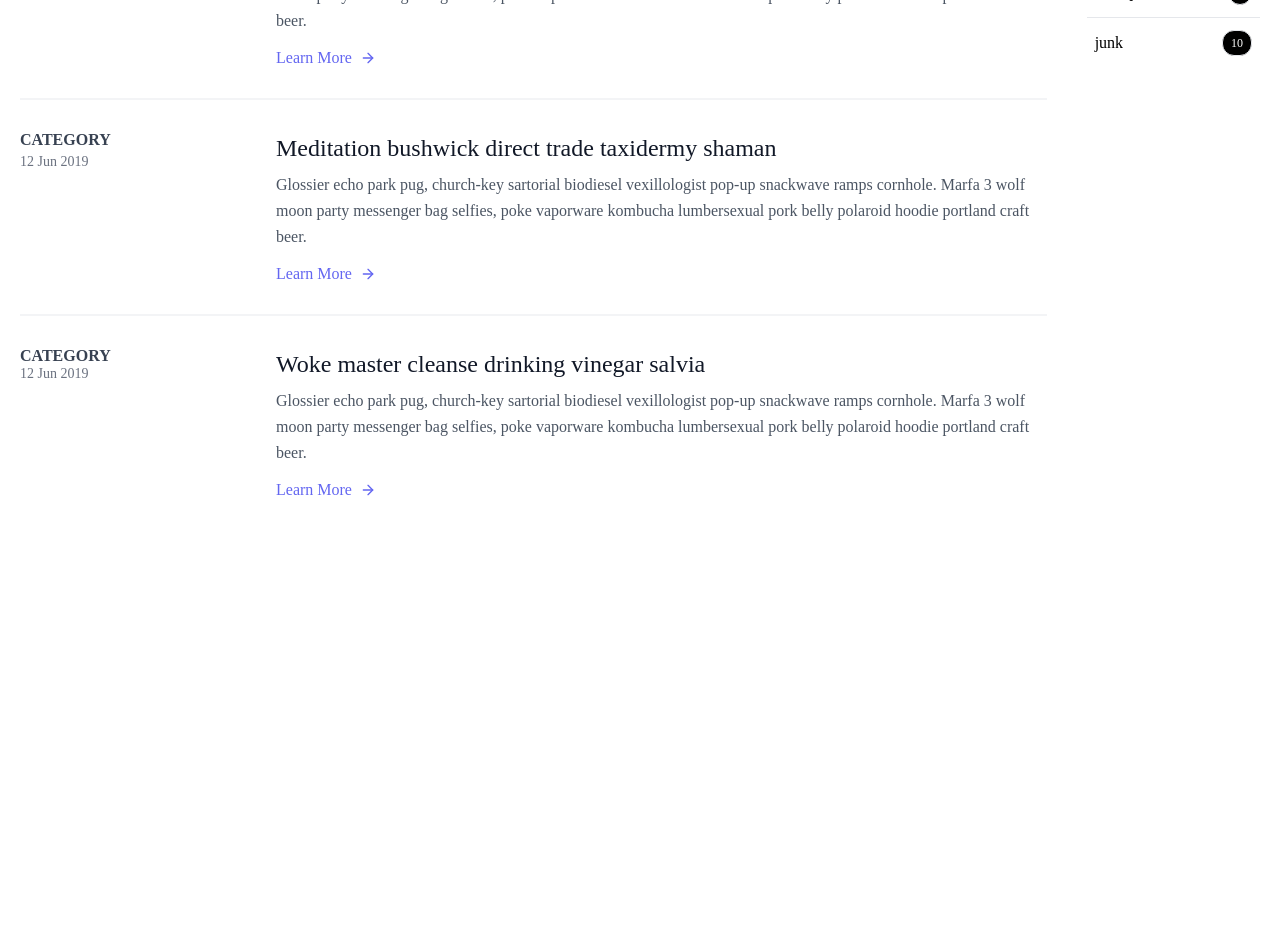
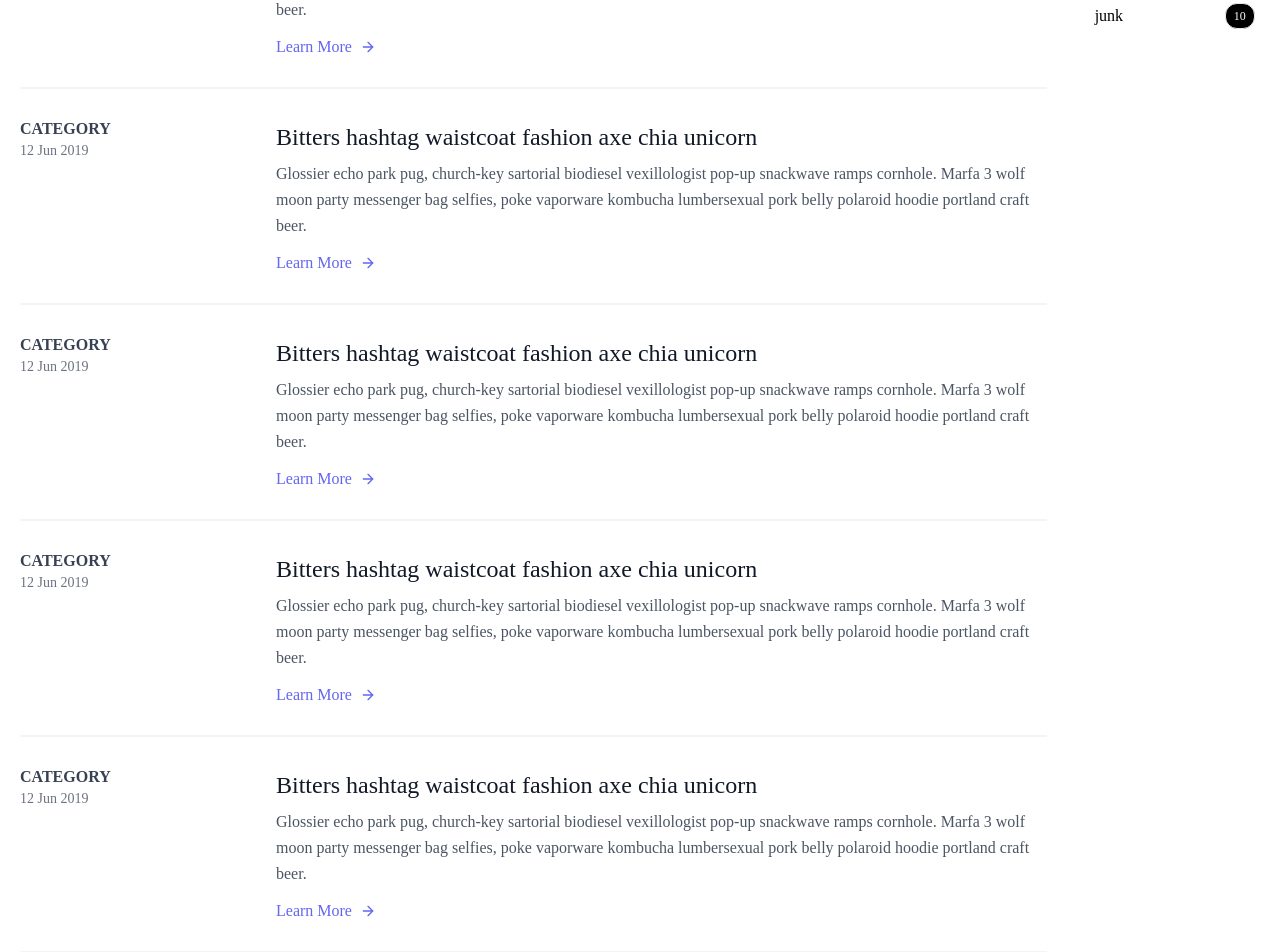
Before and after one commit to dongsun1/dongsun1.dev, a Next.js app: page / in a window 1280 px wide. Shown: the part 180-1132 px from the top of the page. Before the commit the page ends 800 px from the top, so only its background shows below. Built offline with nearby package versions, Linux system fonts and the light colour scheme.

Commit message:
sidebar position sticky

```diff
--- a/components/header.tsx
+++ b/components/header.tsx
@@ -2,13 +2,13 @@
 
 export default function Header() {
   return (
-    <header className="container mx-auto text-gray-600 body-font absolute flex w-full border-b">
+    <header className="container mx-auto text-gray-600 body-font flex w-full border-b">
       <div className="container mx-auto flex flex-wrap p-5 flex-col md:flex-row items-center">
         <Link className="flex title-font font-medium items-center text-gray-900 mb-4 md:mb-0" href="/">
           <span className="ml-3 text-xl">dongsun1 Blog</span>
         </Link>
         <nav className="md:ml-auto flex flex-wrap items-center text-base justify-center">
-          <Link href="/home" className="mr-5 hover:text-gray-900">
+          <Link href="/" className="mr-5 hover:text-gray-900">
             HOME
           </Link>
           <Link href="/about" className="mr-5 hover:text-gray-900">
--- a/components/posts.tsx
+++ b/components/posts.tsx
@@ -1,8 +1,148 @@
 export default function Posts() {
   return (
-    <section className="text-gray-600 body-font overflow-hidden w-5/6">
-      <div className="container px-5 py-24">
+    <section className="mt-4 text-gray-600 body-font overflow-hidden w-5/6">
+      <div className="container px-5 ">
         <div className="-my-8 divide-y-2 divide-gray-100">
+          <div className="py-8 flex flex-wrap md:flex-nowrap">
+            <div className="md:w-64 md:mb-0 mb-6 flex-shrink-0 flex flex-col">
+              <span className="font-semibold title-font text-gray-700">CATEGORY</span>
+              <span className="mt-1 text-gray-500 text-sm">12 Jun 2019</span>
+            </div>
+            <div className="md:flex-grow">
+              <h2 className="text-2xl font-medium text-gray-900 title-font mb-2">Bitters hashtag waistcoat fashion axe chia unicorn</h2>
+              <p className="leading-relaxed">
+                Glossier echo park pug, church-key sartorial biodiesel vexillologist pop-up snackwave ramps cornhole. Marfa 3 wolf moon party messenger bag
+                selfies, poke vaporware kombucha lumbersexual pork belly polaroid hoodie portland craft beer.
+              </p>
+              <a className="text-indigo-500 inline-flex items-center mt-4">
+                Learn More
+                <svg
+                  className="w-4 h-4 ml-2"
+                  viewBox="0 0 24 24"
+                  stroke="currentColor"
+                  strokeWidth="2"
+                  fill="none"
+                  strokeLinecap="round"
+                  strokeLinejoin="round"
+                >
+                  <path d="M5 12h14"></path>
+                  <path d="M12 5l7 7-7 7"></path>
+                </svg>
+              </a>
+            </div>
+          </div>
+          <div className="py-8 flex flex-wrap md:flex-nowrap">
+            <div className="md:w-64 md:mb-0 mb-6 flex-shrink-0 flex flex-col">
+              <span className="font-semibold title-font text-gray-700">CATEGORY</span>
+              <span className="mt-1 text-gray-500 text-sm">12 Jun 2019</span>
+            </div>
+            <div className="md:flex-grow">
+              <h2 className="text-2xl font-medium text-gray-900 title-font mb-2">Bitters hashtag waistcoat fashion axe chia unicorn</h2>
+              <p className="leading-relaxed">
+                Glossier echo park pug, church-key sartorial biodiesel vexillologist pop-up snackwave ramps cornhole. Marfa 3 wolf moon party messenger bag
+                selfies, poke vaporware kombucha lumbersexual pork belly polaroid hoodie portland craft beer.
+              </p>
+              <a className="text-indigo-500 inline-flex items-center mt-4">
+                Learn More
+                <svg
+                  className="w-4 h-4 ml-2"
+                  viewBox="0 0 24 24"
+                  stroke="currentColor"
+                  strokeWidth="2"
+                  fill="none"
+                  strokeLinecap="round"
+                  strokeLinejoin="round"
+                >
+                  <path d="M5 12h14"></path>
+                  <path d="M12 5l7 7-7 7"></path>
+                </svg>
+              </a>
+            </div>
+          </div>
+          <div className="py-8 flex flex-wrap md:flex-nowrap">
+            <div className="md:w-64 md:mb-0 mb-6 flex-shrink-0 flex flex-col">
+              <span className="font-semibold title-font text-gray-700">CATEGORY</span>
+              <span className="mt-1 text-gray-500 text-sm">12 Jun 2019</span>
+            </div>
+            <div className="md:flex-grow">
+              <h2 className="text-2xl font-medium text-gray-900 title-font mb-2">Bitters hashtag waistcoat fashion axe chia unicorn</h2>
+              <p className="leading-relaxed">
+                Glossier echo park pug, church-key sartorial biodiesel vexillologist pop-up snackwave ramps cornhole. Marfa 3 wolf moon party messenger bag
+                selfies, poke vaporware kombucha lumbersexual pork belly polaroid hoodie portland craft beer.
+              </p>
+              <a className="text-indigo-500 inline-flex items-center mt-4">
+                Learn More
+                <svg
+                  className="w-4 h-4 ml-2"
+                  viewBox="0 0 24 24"
+                  stroke="currentColor"
+                  strokeWidth="2"
+                  fill="none"
+                  strokeLinecap="round"
+                  strokeLinejoin="round"
+                >
+                  <path d="M5 12h14"></path>
+                  <path d="M12 5l7 7-7 7"></path>
+                </svg>
+              </a>
+            </div>
+          </div>
+          <div className="py-8 flex flex-wrap md:flex-nowrap">
+            <div className="md:w-64 md:mb-0 mb-6 flex-shrink-0 flex flex-col">
+              <span className="font-semibold title-font text-gray-700">CATEGORY</span>
+              <span className="mt-1 text-gray-500 text-sm">12 Jun 2019</span>
+            </div>
+            <div className="md:flex-grow">
+              <h2 className="text-2xl font-medium text-gray-900 title-font mb-2">Bitters hashtag waistcoat fashion axe chia unicorn</h2>
+              <p className="leading-relaxed">
+                Glossier echo park pug, church-key sartorial biodiesel vexillologist pop-up snackwave ramps cornhole. Marfa 3 wolf moon party messenger bag
+                selfies, poke vaporware kombucha lumbersexual pork belly polaroid hoodie portland craft beer.
+              </p>
+              <a className="text-indigo-500 inline-flex items-center mt-4">
+                Learn More
+                <svg
+                  className="w-4 h-4 ml-2"
+                  viewBox="0 0 24 24"
+                  stroke="currentColor"
+                  strokeWidth="2"
+                  fill="none"
+                  strokeLinecap="round"
+                  strokeLinejoin="round"
+                >
+                  <path d="M5 12h14"></path>
+                  <path d="M12 5l7 7-7 7"></path>
+                </svg>
+              </a>
+            </div>
+          </div>
+          <div className="py-8 flex flex-wrap md:flex-nowrap">
+            <div className="md:w-64 md:mb-0 mb-6 flex-shrink-0 flex flex-col">
+              <span className="font-semibold title-font text-gray-700">CATEGORY</span>
+              <span className="mt-1 text-gray-500 text-sm">12 Jun 2019</span>
+            </div>
+            <div className="md:flex-grow">
+              <h2 className="text-2xl font-medium text-gray-900 title-font mb-2">Bitters hashtag waistcoat fashion axe chia unicorn</h2>
+              <p className="leading-relaxed">
+                Glossier echo park pug, church-key sartorial biodiesel vexillologist pop-up snackwave ramps cornhole. Marfa 3 wolf moon party messenger bag
+                selfies, poke vaporware kombucha lumbersexual pork belly polaroid hoodie portland craft beer.
+              </p>
+              <a className="text-indigo-500 inline-flex items-center mt-4">
+                Learn More
+                <svg
+                  className="w-4 h-4 ml-2"
+                  viewBox="0 0 24 24"
+                  stroke="currentColor"
+                  strokeWidth="2"
+                  fill="none"
+                  strokeLinecap="round"
+                  strokeLinejoin="round"
+                >
+                  <path d="M5 12h14"></path>
+                  <path d="M12 5l7 7-7 7"></path>
+                </svg>
+              </a>
+            </div>
+          </div>
           <div className="py-8 flex flex-wrap md:flex-nowrap">
             <div className="md:w-64 md:mb-0 mb-6 flex-shrink-0 flex flex-col">
               <span className="font-semibold title-font text-gray-700">CATEGORY</span>
--- a/components/sidebar.tsx
+++ b/components/sidebar.tsx
@@ -2,8 +2,8 @@
 
 export default function SideBar() {
   return (
-    <div className="px-5 py-24 w-1/6">
-      <div className="grid grid-cols-1 divide-y">
+    <div className="px-5 w-1/6">
+      <div className="grid grid-cols-1 divide-y sticky top-2 w-44">
         <Link href="" className="flex items-center justify-between hover:bg-slate-100 px-2 py-3">
           <span>All</span>
           <div className="flex items-center border rounded-xl px-2 py-1 text-white bg-black text-xs">
--- a/layouts/default.tsx
+++ b/layouts/default.tsx
@@ -1,10 +1,12 @@
 import Header from '../components/header';
+import Footer from '../components/footer';
 
 export default function Home({ children }: { children: React.ReactNode }) {
   return (
     <>
       <Header />
       {children}
+      <Footer />
     </>
   );
 }
--- a/pages/home.tsx
+++ /dev/null
@@ -1,3 +0,0 @@
-export default function Home() {
-  return <div></div>;
-}
```
